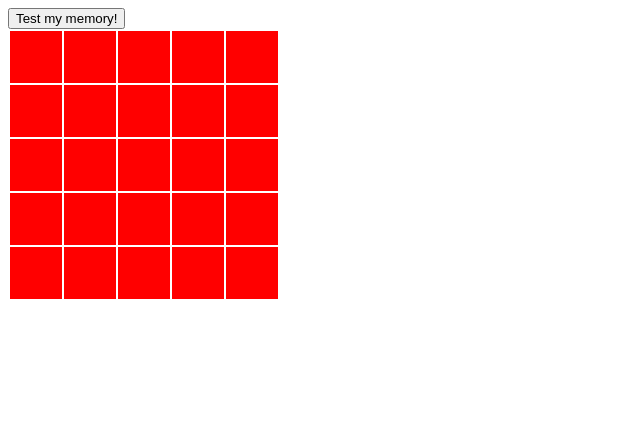
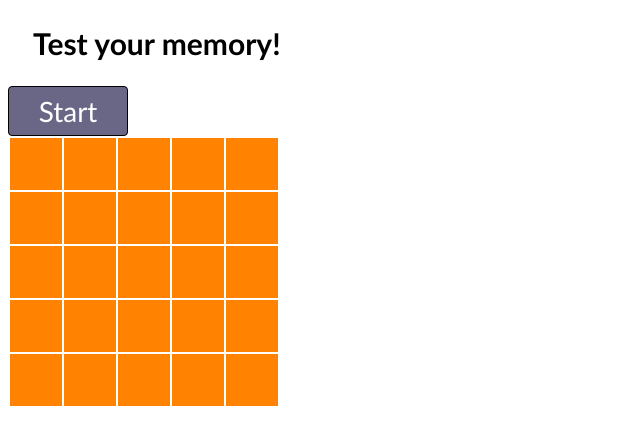
Before and after one commit to davidmudrauskas/p3.sustainosaurus.com, a PHP site: page / in a window 1280 px wide. Shown: the top 445 px of the page, without its empty margins (0-640 px from the left). Run offline with PHP 8.4, Linux system fonts and the light colour scheme; some libraries are stand-ins or nearby versions.

Commit message:
added instructions ux

```diff
--- a/css/features.css
+++ b/css/features.css
@@ -1,5 +1,26 @@
 .card {
-	background-color: red;
+	background-color: #FF8200;
 	height: 50px;
 	width: 50px;
 }
+
+.spacer {
+	font-size: 28px;
+	height: 50px;
+}
+
+.instructions {
+	display: none;
+}
+
+
+#start_button {
+	background-color: #696686;
+	border-radius: 4px;
+	border: 1px solid black;
+	/*display:inline-block;*/
+	color: white;
+	font-size: 28px;
+	height: 50px;
+	width: 120px;
+}
--- a/css/main.css
+++ b/css/main.css
@@ -0,0 +1,8 @@
+* {
+	font-family: Calibri;
+}
+
+h1 {
+	font-size:30px;
+	margin: 25px;
+}
--- a/index.php
+++ b/index.php
@@ -13,8 +13,14 @@
 </head>
 
 <body>
-	<button id="start_button">Test my memory!</button>
-	<table>
+
+	<h1 id="intro">Test your memory!</h1>
+	<div class="spacer">
+		<button id="start_button">Start</button>
+		<div class="instructions" id="instructions1">Pay attention to which squares change color.</div>
+		<div class="instructions" id="instructions2">Try to reproduce the same pattern.</div>
+	</div>
+	<table class="table">
 		<tr>
 			<td class="card" id="card1"></td>
 			<td class="card" id="card2"></td>
--- a/js/memorate.js
+++ b/js/memorate.js
@@ -4,8 +4,8 @@ var cards_shown = [];
 $(".card").click(function(event) {
 	var card_color = $(this).css("background-color");
 
-	//if(card_color == "rgb(255, 0, 0)") {
-		$(this).animate({backgroundColor: "blue"}, "slow");
+	//if(card_color == "rgb(255, 128, 0)") {
+		$(this).animate({backgroundColor: "#1E64F2"}, "slow");
 
 		card_clicked = $(this).attr("id");
 		console.log(card_clicked);
@@ -31,28 +31,33 @@ $(".card").click(function(event) {
 	//}
 });
 
+$(".instructions").hide();
 
 
 $("#start_button").click(function(event) {
-	var card_ids = ["card1", "card2", "card3", "card4", "card5", "card6", "card7", "card8", "card9", "card10", "card11", "card12", "card13", "card14", "card15", "card16", "card17", "card18", "card19", "card20", "card21", "card22", "card23", "card24", "card25"];
+	$("#start_button").attr("disabled", true);
+    $("#start_button").fadeOut("slow");
+
+    $("#instructions1").delay(800).fadeIn("slow").delay(4000).fadeOut("slow");
+    $("#instructions2").delay(6200).fadeIn("slow");
+
+
+    var card_ids = ["card1", "card2", "card3", "card4", "card5", "card6", "card7", "card8", "card9", "card10", "card11", "card12", "card13", "card14", "card15", "card16", "card17", "card18", "card19", "card20", "card21", "card22", "card23", "card24", "card25"];
 	shuffle(card_ids);
 	console.log(card_ids);
 
 	cards_shown = card_ids.slice(0,5);
 	console.log(cards_shown);
 
-	//$(this).fadeOut("slow"); //Need a placeholder or alternative method to prevent displacing other elements
+	$.each(cards_shown, function(index, value) {
+		$("#"+value).delay(1000).animate({backgroundColor: "#1E64F2"}, "slow").delay(3000);
+		$("#"+value).animate({backgroundColor: "#FF8000"}, "slow").delay(1000);
+        //$("#instructions").text("Try to reproduce the same pattern.");
+	});
 
-	$.each(cards_shown, function(index, value) {
-		$("#"+value).animate({backgroundColor: "blue"}, "slow").delay(3000);
-		$("#"+value).animate({backgroundColor: "red"}, "slow");
-	});
 
 });
 
-
-//"Try to remember which squares change color."
-//"Try to reproduce the same pattern."
 
 //Create a function for randomizing which cards to flip
 
```
